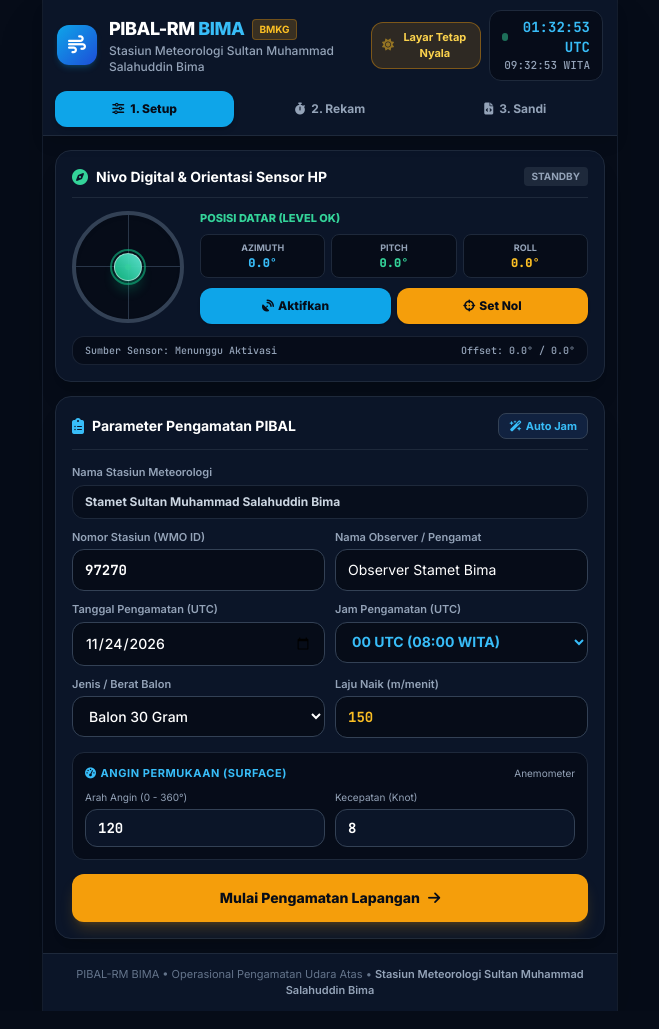
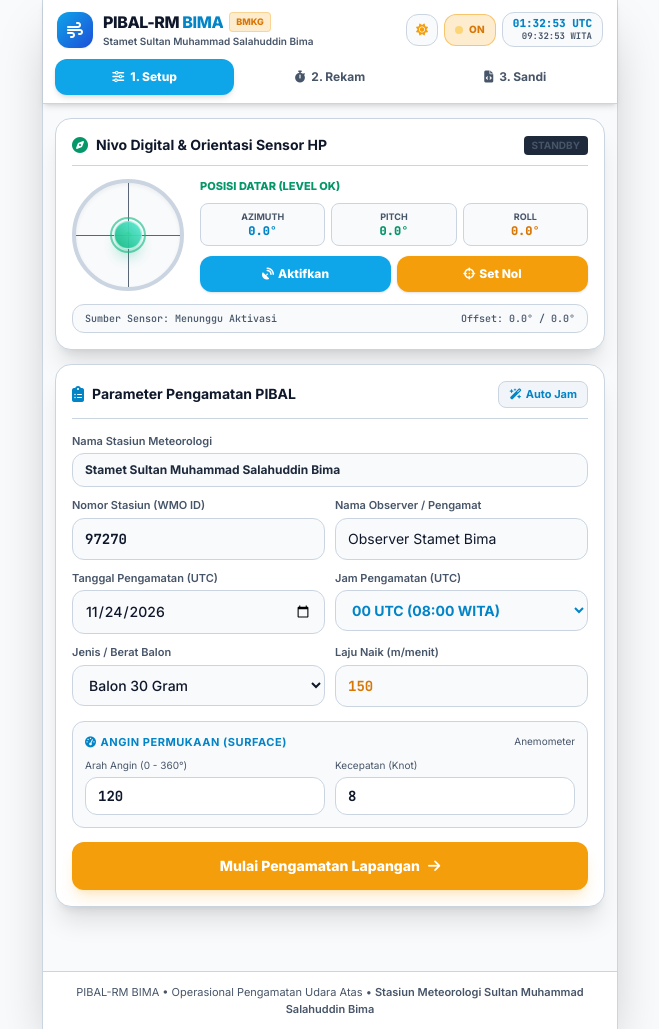
Before and after one commit to mjysf0312/pibal-stamet-bima, a plain HTML site: page index.html in a window 1280 px wide. Shown: the whole page, without its empty margins (310-969 px from the left). Drawn offline with nearby package versions, Linux system fonts and the light colour scheme.

Commit message:
Add files via upload

```diff
--- a/index.html
+++ b/index.html
@@ -48,7 +48,7 @@
         body {
             -webkit-tap-highlight-color: transparent;
             user-select: none;
-            background-color: #060c18;
+            transition: background-color 0.2s ease, color 0.2s ease;
         }
         input, select, textarea {
             user-select: text;
@@ -59,6 +59,83 @@
         .numpad-btn:active {
             transform: scale(0.94);
         }
+
+        /* ========================================================= */
+        /* HIGH-CONTRAST OUTDOOR DAYLIGHT MODE (DEFAULT FOR FIELD)   */
+        /* ========================================================= */
+        html:not(.dark) body {
+            background-color: #e2e8f0 !important;
+            color: #0f172a !important;
+            border-color: #cbd5e1 !important;
+        }
+        html:not(.dark) .bg-navy-950,
+        html:not(.dark) .bg-navy-950\/90,
+        html:not(.dark) .bg-navy-950\/70 {
+            background-color: #f8fafc !important;
+        }
+        html:not(.dark) .bg-navy-900,
+        html:not(.dark) .bg-navy-900\/95 {
+            background-color: #ffffff !important;
+        }
+        html:not(.dark) .bg-navy-800 {
+            background-color: #f1f5f9 !important;
+        }
+        html:not(.dark) .border-slate-800,
+        html:not(.dark) .border-slate-800\/80,
+        html:not(.dark) .border-slate-800\/60,
+        html:not(.dark) .border-slate-700,
+        html:not(.dark) .border-slate-700\/70 {
+            border-color: #cbd5e1 !important;
+        }
+        html:not(.dark) .text-white {
+            color: #0f172a !important;
+        }
+        html:not(.dark) .text-slate-100,
+        html:not(.dark) .text-slate-200,
+        html:not(.dark) .text-slate-300 {
+            color: #1e293b !important;
+        }
+        html:not(.dark) .text-slate-400,
+        html:not(.dark) .text-slate-500 {
+            color: #475569 !important;
+        }
+        html:not(.dark) .text-sky-400,
+        html:not(.dark) .text-sky-300 {
+            color: #0284c7 !important;
+        }
+        html:not(.dark) .text-emerald-400,
+        html:not(.dark) .text-emerald-300 {
+            color: #059669 !important;
+        }
+        html:not(.dark) .text-amber-400,
+        html:not(.dark) .text-amber-300 {
+            color: #d97706 !important;
+        }
+        html:not(.dark) .bg-emerald-950\/60 {
+            background-color: #ecfdf5 !important;
+        }
+        html:not(.dark) .bg-rose-950\/50,
+        html:not(.dark) .bg-rose-950\/60 {
+            background-color: #fff1f2 !important;
+        }
+        html:not(.dark) .text-rose-300,
+        html:not(.dark) .text-rose-400 {
+            color: #e11d48 !important;
+        }
+        html:not(.dark) .bg-sky-950\/70 {
+            background-color: #e0f2fe !important;
+        }
+        /* Keep white text on solid primary buttons */
+        html:not(.dark) .bg-sky-500,
+        html:not(.dark) .bg-emerald-500,
+        html:not(.dark) .bg-amber-500,
+        html:not(.dark) .bg-rose-500 {
+            color: #ffffff !important;
+        }
+        html:not(.dark) .bg-gradient-to-br.from-sky-500.to-blue-700 i {
+            color: #ffffff !important;
+        }
+
         /* Official Print Styles */
         @media print {
             body {
@@ -103,36 +180,39 @@
     </div>
 
     <!-- Mobile App Top Header -->
-    <header class="bg-navy-900 border-b border-slate-800 sticky top-0 z-40 shadow-lg no-print">
+    <header class="bg-navy-900 border-b border-slate-800 sticky top-0 z-40 shadow-md no-print">
         <div class="px-3.5 py-2.5 flex items-center justify-between gap-2">
             <!-- Branding -->
-            <div class="flex items-center gap-3">
-                <div class="w-10 h-10 rounded-xl bg-gradient-to-br from-sky-500 to-blue-700 flex items-center justify-center shadow-md shadow-sky-500/20 shrink-0">
-                    <i class="fa-solid fa-wind text-white text-lg"></i>
-                </div>
-                <div>
-                    <div class="flex items-center gap-2">
-                        <h1 class="font-extrabold text-base sm:text-lg tracking-tight text-white">PIBAL-RM <span class="text-sky-400">BIMA</span></h1>
-                        <span class="px-1.5 py-0.5 text-[10px] font-bold bg-amber-500/20 text-amber-400 border border-amber-500/30 rounded">BMKG</span>
-                    </div>
-                    <p class="text-[11px] sm:text-xs text-slate-400 font-medium leading-tight">Stasiun Meteorologi Sultan Muhammad Salahuddin Bima</p>
+            <div class="flex items-center gap-2.5 min-w-0">
+                <div class="w-9 h-9 rounded-xl bg-gradient-to-br from-sky-500 to-blue-700 flex items-center justify-center shadow-sm shrink-0">
+                    <i class="fa-solid fa-wind text-white text-base"></i>
+                </div>
+                <div class="min-w-0">
+                    <div class="flex items-center gap-1.5">
+                        <h1 class="font-extrabold text-sm sm:text-base tracking-tight text-white truncate">PIBAL-RM <span class="text-sky-400">BIMA</span></h1>
+                        <span class="px-1.5 py-0.5 text-[9px] font-extrabold bg-amber-500/20 text-amber-400 border border-amber-500/30 rounded shrink-0">BMKG</span>
+                    </div>
+                    <p class="text-[10px] text-slate-400 font-semibold truncate">Stamet Sultan Muhammad Salahuddin Bima</p>
                 </div>
             </div>
 
-            <!-- Real-time UTC & WITA Clock + Wake Lock Status -->
-            <div class="flex items-center gap-2 ml-auto sm:ml-0">
-                <button onclick="toggleWakeLockManual()" id="wakelock-badge" title="Ketuk untuk mengatur kunci layar tetap menyala" class="flex items-center gap-1.5 bg-navy-950/90 border border-slate-800 hover:border-amber-500/50 rounded-xl px-2.5 py-1.5 transition">
-                    <i id="wakelock-icon" class="fa-solid fa-sun text-slate-500 text-xs"></i>
-                    <span id="wakelock-text" class="text-[10px] sm:text-[11px] font-bold text-slate-400">Layar Normal</span>
+            <!-- Compact Controls: Theme + WakeLock + Clock -->
+            <div class="flex items-center gap-1.5 shrink-0">
+                <!-- Day/Night Outdoor Theme Toggle -->
+                <button onclick="toggleOutdoorTheme()" id="theme-toggle-btn" title="Ganti Tema Siang (Outdoor) / Malam" class="w-8 h-8 rounded-xl bg-navy-950 border border-slate-800 flex items-center justify-center text-amber-400 hover:border-sky-500 transition">
+                    <i id="theme-toggle-icon" class="fa-solid fa-sun text-xs"></i>
                 </button>
-                <div class="bg-navy-950/90 border border-slate-800 rounded-xl px-3 py-1.5">
-                    <div class="text-right">
-                        <div class="flex items-center justify-end gap-1.5">
-                            <span class="w-2 h-2 rounded-full bg-emerald-400 animate-pulse"></span>
-                            <span id="clock-utc" class="font-mono text-xs sm:text-sm font-bold text-sky-400">--:--:-- UTC</span>
-                        </div>
-                        <div id="clock-wita" class="font-mono text-[10px] sm:text-[11px] text-slate-400">--:--:-- WITA</div>
-                    </div>
+
+                <!-- Sleek Wake Lock Pill -->
+                <button onclick="toggleWakeLockManual()" id="wakelock-badge" title="Kunci Layar Tetap Nyala" class="h-8 px-2.5 rounded-xl bg-amber-500/15 border border-amber-500/40 flex items-center gap-1.5 transition">
+                    <span id="wakelock-dot" class="w-2 h-2 rounded-full bg-amber-400 animate-pulse"></span>
+                    <span id="wakelock-text" class="text-[10px] font-extrabold text-amber-400 tracking-wide">ON</span>
+                </button>
+
+                <!-- Compact UTC / WITA Clock -->
+                <div class="bg-navy-950 border border-slate-800 rounded-xl px-2.5 py-1 text-right">
+                    <div id="clock-utc" class="font-mono text-[11px] font-extrabold text-sky-400 leading-tight">--:--:-- UTC</div>
+                    <div id="clock-wita" class="font-mono text-[9px] font-semibold text-slate-400 leading-tight">--:--:-- WITA</div>
                 </div>
             </div>
         </div>
@@ -155,7 +235,7 @@
     </header>
 
     <!-- Main Content Area -->
-    <main class="flex-1 px-3 py-3.5 space-y-3.5">
+    <main class="flex-1 px-3 py-3.5 pb-16 space-y-3.5">
 
         <!-- ========================================================= -->
         <!-- TAB 1: SETUP & NIVO DIGITAL                               -->
@@ -693,6 +773,7 @@
 
         window.onload = function() {
             initPWA();
+            initTheme();
             initDateTime();
             loadFromLocalStorage();
             setRecordMode('auto');
@@ -702,6 +783,34 @@
             requestScreenWakeLock(false);
         };
 
+        function initTheme() {
+            const savedTheme = localStorage.getItem('pibal_theme') || 'light';
+            applyTheme(savedTheme);
+        }
+
+        function toggleOutdoorTheme() {
+            const isCurrentlyDark = document.documentElement.classList.contains('dark');
+            const nextTheme = isCurrentlyDark ? 'light' : 'dark';
+            applyTheme(nextTheme);
+            localStorage.setItem('pibal_theme', nextTheme);
+            showToast(nextTheme === 'light' ? 'Mode Siang Outdoor (Kontras Tinggi) aktif.' : 'Mode Malam (Dark Mode) aktif.', 'info');
+        }
+
+        function applyTheme(theme) {
+            const html = document.documentElement;
+            const icon = document.getElementById('theme-toggle-icon');
+            if (theme === 'dark') {
+                html.classList.add('dark');
+                if (icon) icon.className = 'fa-solid fa-moon text-sky-400 text-xs';
+            } else {
+                html.classList.remove('dark');
+                if (icon) icon.className = 'fa-solid fa-sun text-amber-500 text-xs';
+            }
+            if (typeof drawWindProfileChart === 'function' && !document.getElementById('tab-report').classList.contains('hidden')) {
+                drawWindProfileChart();
+            }
+        }
+
         async function requestScreenWakeLock(showNotification = false) {
             if (!('wakeLock' in navigator)) {
                 updateWakeLockUI(false, 'Tidak Didukung');
@@ -749,20 +858,20 @@
 
         function updateWakeLockUI(isActive, customLabel = null) {
             const badge = document.getElementById('wakelock-badge');
-            const icon = document.getElementById('wakelock-icon');
+            const dot = document.getElementById('wakelock-dot');
             const text = document.getElementById('wakelock-text');
-            if (!badge || !icon || !text) return;
+            if (!badge || !dot || !text) return;
 
             if (isActive) {
-                badge.className = 'flex items-center gap-1.5 bg-amber-500/15 border border-amber-500/40 rounded-xl px-2.5 py-1.5 transition';
-                icon.className = 'fa-solid fa-sun text-amber-400 text-xs animate-pulse';
-                text.className = 'text-[10px] sm:text-[11px] font-bold text-amber-300';
-                text.textContent = 'Layar Tetap Nyala';
+                badge.className = 'h-8 px-2.5 rounded-xl bg-amber-500/20 border border-amber-500/50 flex items-center gap-1.5 transition';
+                dot.className = 'w-2 h-2 rounded-full bg-amber-400 animate-pulse';
+                text.className = 'text-[10px] font-extrabold text-amber-400 tracking-wide';
+                text.textContent = 'ON';
             } else {
-                badge.className = 'flex items-center gap-1.5 bg-navy-950/90 border border-slate-800 hover:border-amber-500/50 rounded-xl px-2.5 py-1.5 transition';
-                icon.className = 'fa-solid fa-moon text-slate-500 text-xs';
-                text.className = 'text-[10px] sm:text-[11px] font-bold text-slate-400';
-                text.textContent = customLabel || 'Layar Normal';
+                badge.className = 'h-8 px-2.5 rounded-xl bg-navy-950 border border-slate-800 flex items-center gap-1.5 transition';
+                dot.className = 'w-2 h-2 rounded-full bg-slate-400';
+                text.className = 'text-[10px] font-bold text-slate-400 tracking-wide';
+                text.textContent = customLabel || 'OFF';
             }
         }
 
@@ -1087,12 +1196,23 @@
                     document.getElementById('timer-box').classList.add('border-amber-500');
                     document.getElementById('timer-status-text').textContent = 'PERSIAPAN BACA SUDUT (5 DETIK LAGI)...';
                     document.getElementById('timer-status-text').className = 'text-[11px] font-extrabold text-amber-400 mt-0.5';
+                } else if (secInMin > 55) {
+                    const rem = 60 - secInMin;
+                    document.getElementById('timer-status-text').textContent = `PERSIAPAN BACA SUDUT (${rem} DETIK LAGI)...`;
                 } else if (secInMin === 0 && currentFullMin > 0) {
                     playBeep(1174, 0.3);
                     if (navigator.vibrate) navigator.vibrate([200, 100, 200]);
                     document.getElementById('timer-box').classList.remove('border-amber-500');
                     document.getElementById('timer-box').classList.add('border-emerald-500');
-                    setTimeout(() => document.getElementById('timer-box').classList.remove('border-emerald-500'), 1200);
+                    document.getElementById('timer-status-text').textContent = `MENIT KE-${currentFullMin} TERCATAT!`;
+                    document.getElementById('timer-status-text').className = 'text-[11px] font-extrabold text-emerald-400 mt-0.5';
+                    setTimeout(() => {
+                        document.getElementById('timer-box').classList.remove('border-emerald-500');
+                        if (isTimerRunning) {
+                            document.getElementById('timer-status-text').textContent = 'Balon Mengudara — Pengamatan Aktif';
+                            document.getElementById('timer-status-text').className = 'text-[11px] font-bold text-emerald-400 mt-0.5';
+                        }
+                    }, 2000);
 
                     if (recordMode === 'auto') {
                         triggerAutoRecordNow(false, currentFullMin);
@@ -1101,6 +1221,9 @@
                         updateNumpadUI();
                         showToast(`Menit ke-${currentFullMin}! Silakan catat sudut Azimuth & Elevasi.`, 'warning');
                     }
+                } else if (secInMin === 2) {
+                    document.getElementById('timer-status-text').textContent = 'Balon Mengudara — Pengamatan Aktif';
+                    document.getElementById('timer-status-text').className = 'text-[11px] font-bold text-emerald-400 mt-0.5';
                 }
             }, 1000);
         }
```
